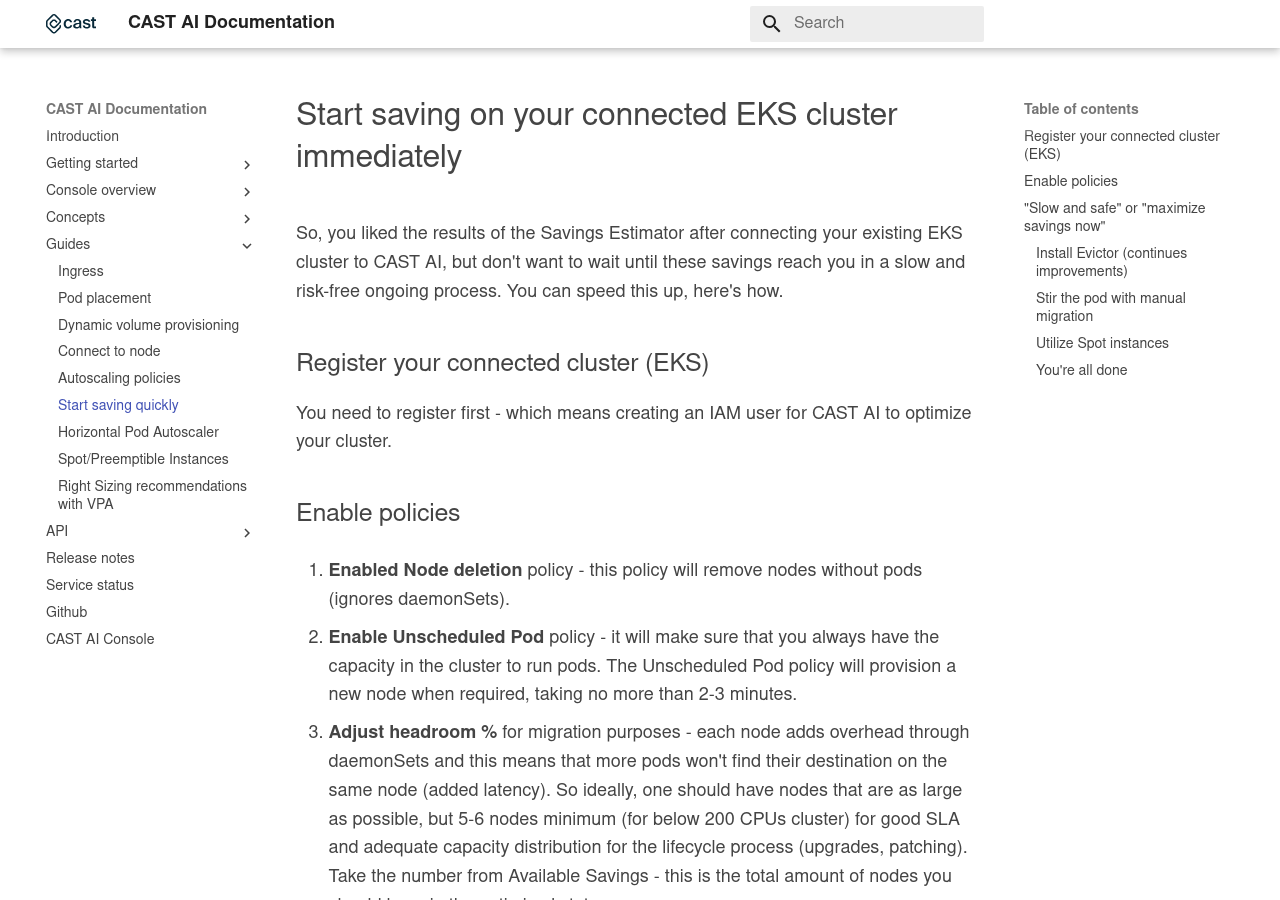
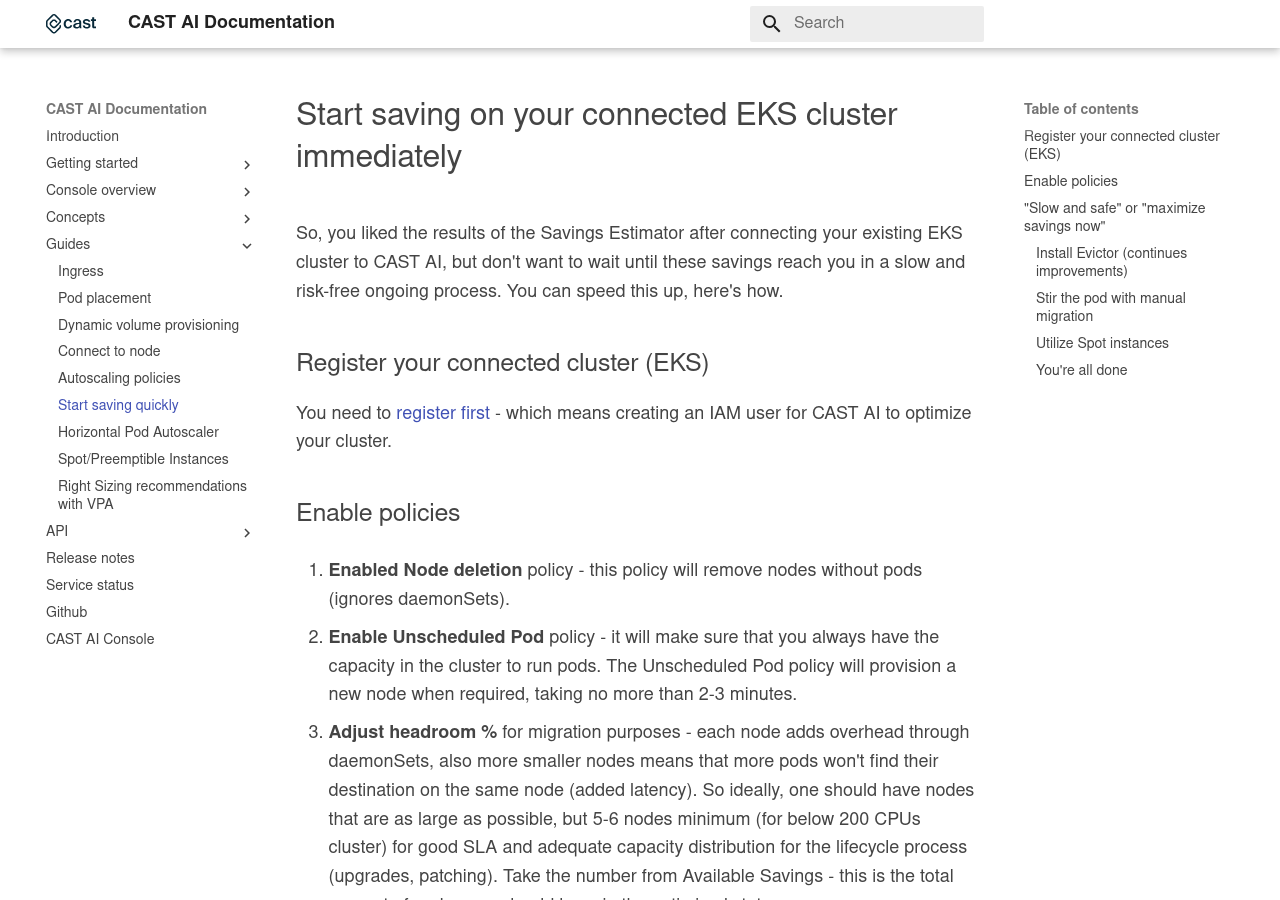
Before and after one commit to castai/docs, an MkDocs documentation site: the page built from docs/guides/start-saving-quickly.md, in a window 1280 px wide and 900 px high. Built offline with MkDocs 1.6.1 and Material for MkDocs 9.7.7, drawn with Linux system fonts in a browser that asks for light colours; some web fonts are replaced; some of the changed text lies outside the part shown.

Commit message:
Update start-saving-quickly.md

```diff
--- a/docs/guides/start-saving-quickly.md
+++ b/docs/guides/start-saving-quickly.md
@@ -5,7 +5,7 @@
 
 ## Register your connected cluster (EKS)
 
-You need to register first - which means creating an IAM user for CAST AI to optimize your cluster.
+You need to [register first](../getting-started/external-cluster/eks.md#credential-onboarding) - which means creating an IAM user for CAST AI to optimize your cluster.
 
 ## Enable policies
 
@@ -14,8 +14,7 @@
 2. **Enable Unscheduled Pod** policy - it will make sure that you always have the capacity in the cluster to run pods. The Unscheduled
 Pod policy will provision a new node when required, taking no more than 2-3 minutes.
 
-3. **Adjust headroom %** for migration purposes - each node adds overhead through daemonSets and this means that more pods won't find their destination on
-the same node (added latency). So ideally, one should have nodes that are as large as possible, but 5-6 nodes minimum (for
+3. **Adjust headroom %** for migration purposes - each node adds overhead through daemonSets, also more smaller nodes means that more pods won't find their destination on the same node (added latency). So ideally, one should have nodes that are as large as possible, but 5-6 nodes minimum (for
 below 200 CPUs cluster) for good SLA and adequate capacity distribution for the lifecycle process (upgrades, patching). Take
 the number from Available Savings - this is the total amount of nodes you should have in the optimized state.
 
```
